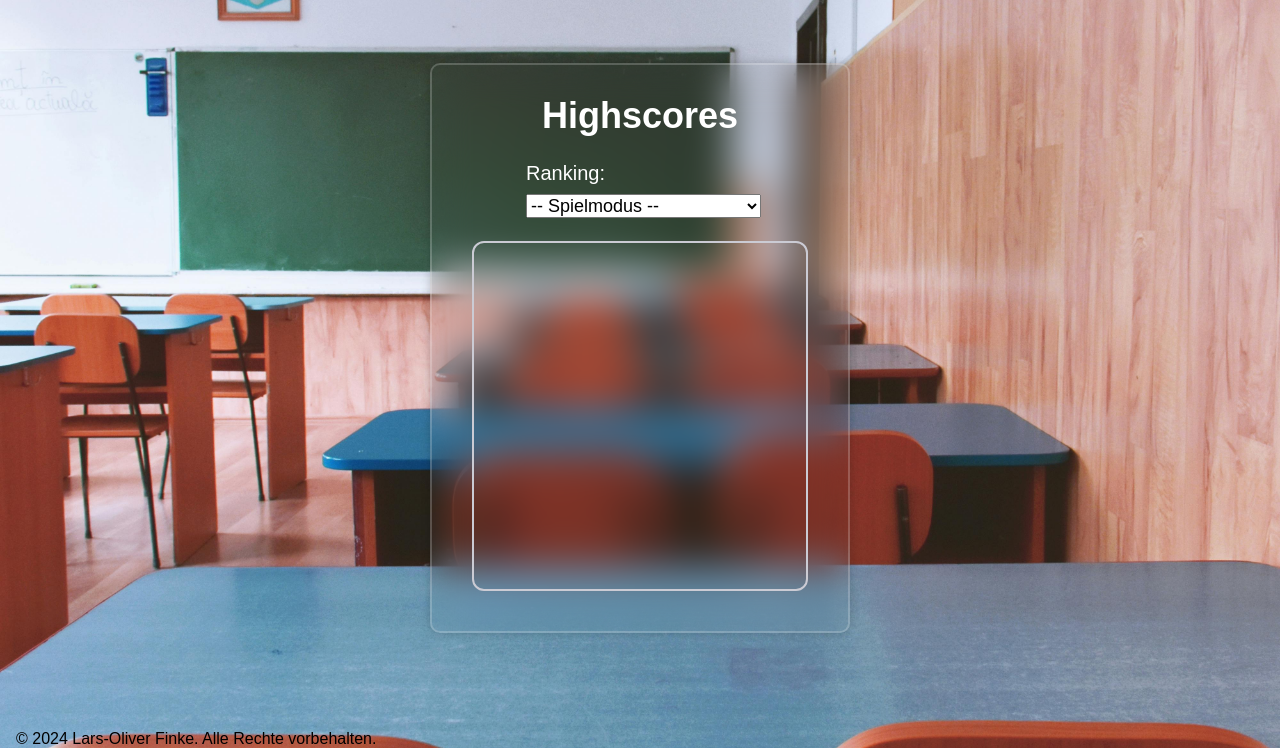
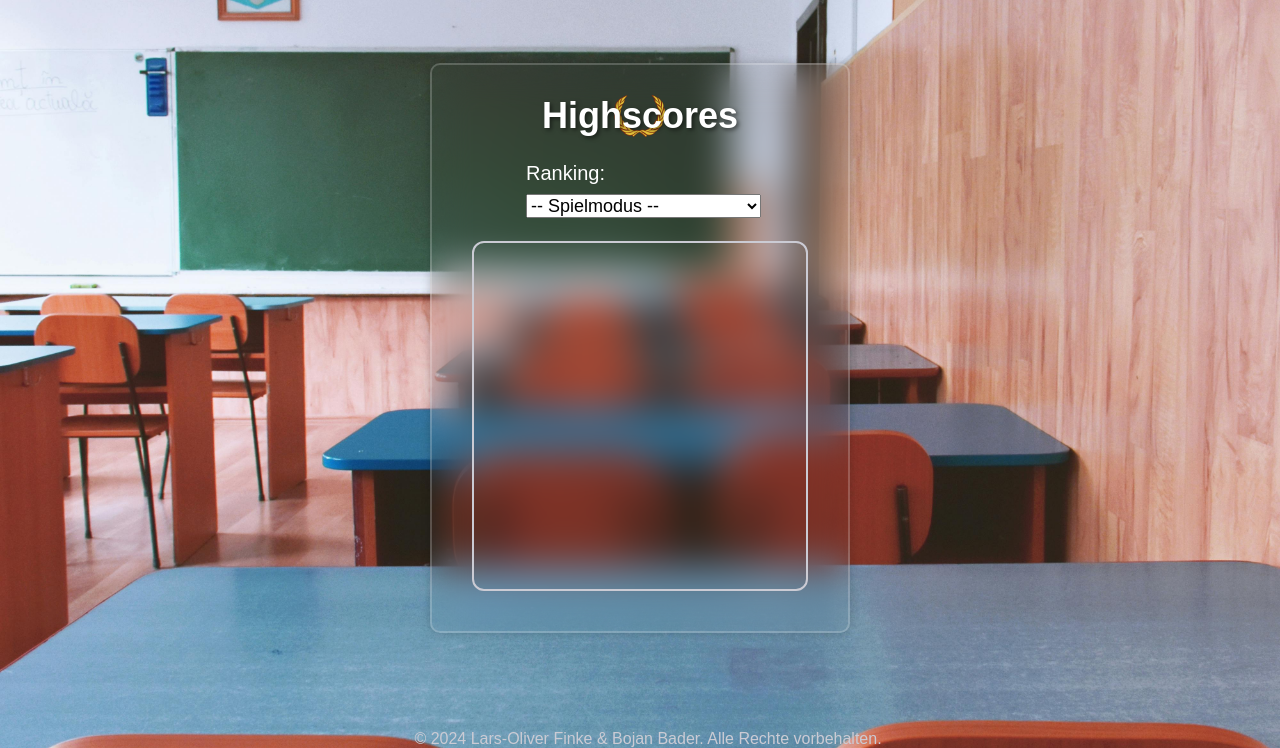
Before and after one commit to LarsOFinke/QuizWebsite, a Flask app: page /highscores in a window 1280 px wide. Shown: the part 52-800 px from the top of the page. Run offline with Flask 3, Linux system fonts and the light colour scheme.

Commit message:
highscores img refactoring

```diff
--- a/src/static/style/highscores.css
+++ b/src/static/style/highscores.css
@@ -1,3 +1,17 @@
 form select {
     width: 100%;
 }
+
+.header {
+    justify-content: center;
+    background: url("../images/laurel-wreath.png") no-repeat;
+    background-size: contain;
+    background-position: center;
+    height: 20%;
+
+}
+
+.header h1 {
+    bottom: 0;
+    text-shadow: 2px 2px 4px rgba(0, 0, 0, 0.5);
+}
--- a/src/static/style/style.css
+++ b/src/static/style/style.css
@@ -153,10 +153,10 @@ form {
     margin: 1.5%;
 }
 form label {
-    font-size: 18px;
+    font-size: 22px;
 }
 form select {
-    font-size: 16px;
+    font-size: 18px;
     width: 75%;
     margin: 4% 0;
 }
@@ -191,6 +191,7 @@ form select {
     width: 100%;
     margin: 3%;
     padding: 1.5%;
+    text-align: center;
 }
 
 table {
@@ -200,7 +201,7 @@ table a {
     font-size: 1.1rem;
 }
 th {
-    text-align: left;
+    text-align: center;
 }
 
 
@@ -251,6 +252,8 @@ footer {
 }
 footer p {
     margin-left: 1rem;
+    color: var(--grey);
+    text-align: center;
 }
 
 
--- a/src/templates/base.html
+++ b/src/templates/base.html
@@ -81,7 +81,7 @@
 
     <!-- FOOTER -->
     <footer>
-        <p>© 2024 Lars-Oliver Finke. Alle Rechte vorbehalten.</p>
+        <p>© 2024 Lars-Oliver Finke & Bojan Bader. Alle Rechte vorbehalten.</p>
     </footer>
 
 
--- a/src/templates/highscores.html
+++ b/src/templates/highscores.html
@@ -8,7 +8,9 @@
 
     <!-- HIGHSCORES-SELECTOR -->
     <div class="wrapper centered">
+        <div class="header centered">
         <h1>Highscores</h1>
+        </div>
         <br>
 
         <div class="select-wrapper">
```
Also changed, not shown: src/db/ScoresDB.db, src/static/images/laurel-wreath-150577_1280.jpeg (renamed from assets/img/laurel-wreath-150577_1280.jpeg), src/static/images/laurel-wreath-150577_1280_YellowBrown.jpeg (renamed from assets/img/laurel-wreath-150577_1280_YellowBrown.jpeg), src/static/images/laurel-wreath.png (added).
